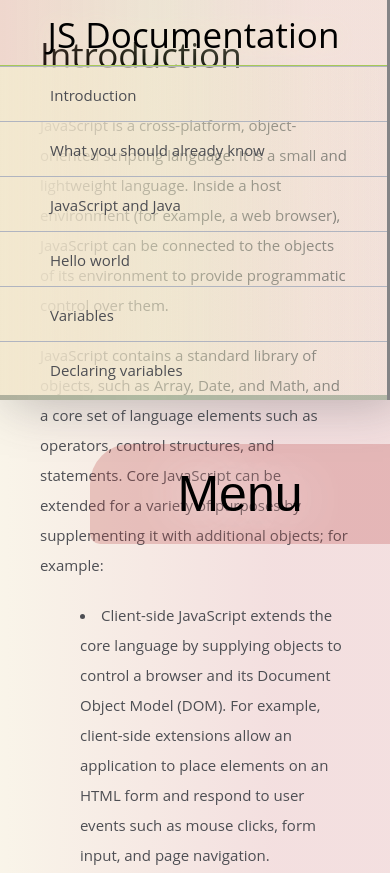
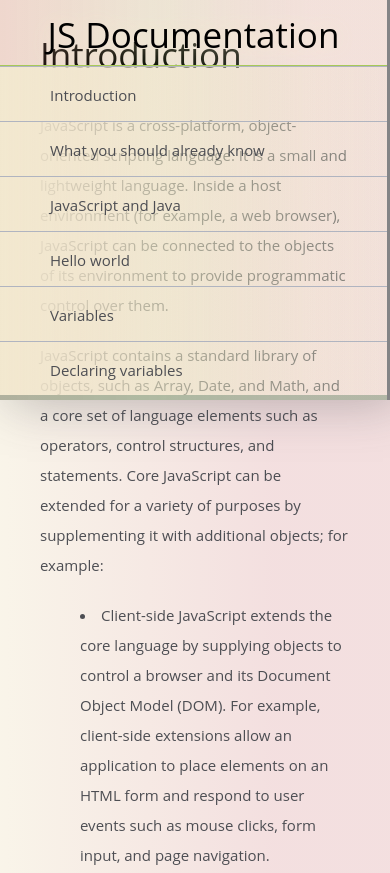
Before and after one commit to BCFCODE/JS-Documentation, a plain HTML site: page index.html in a window 390 px wide. Shown: the top 873 px of the page. Drawn offline with Linux system fonts and the light colour scheme.

Commit message:
menuBtn in css opacity become 0

```diff
--- a/css/main.css
+++ b/css/main.css
@@ -52,7 +52,7 @@ header {
   background-color: rgba(188, 71, 73, 0.267);
   color: rgba(188, 71, 73, black);
   text-shadow: 0 0 50px white;
-  opacity: 1;
+  opacity: 0;
   transition: opacity 1s;
   border: none;
 }
--- a/css/responsive.css
+++ b/css/responsive.css
@@ -61,6 +61,6 @@
     margin-left: 0;
   }
   #menuBtn {
-    opacity: 1;
+    opacity: 0;
   }
 }
```
